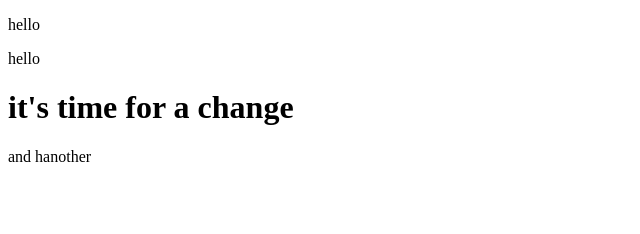
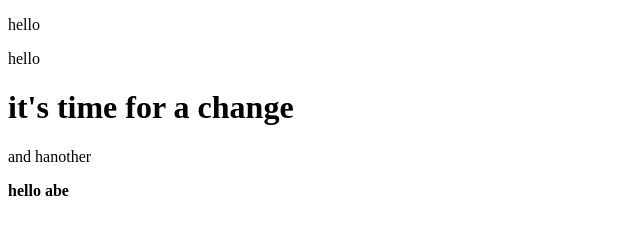
Before and after one commit to chee/nothing, a plain HTML site: page index.html in a window 1280 px wide. Shown: the full height of the page, 0-640 px from the left. Drawn offline with Linux system fonts and the light colour scheme.

Commit message:
Update index.html

```diff
--- a/index.html
+++ b/index.html
@@ -2,3 +2,6 @@
 
 <h1>it's time for a change</h1>
 <p>and hanother</p>
+
+
+<strong> hello abe </strong>
```
